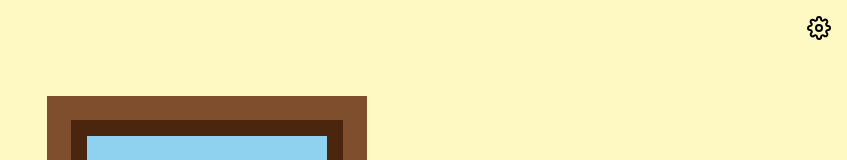
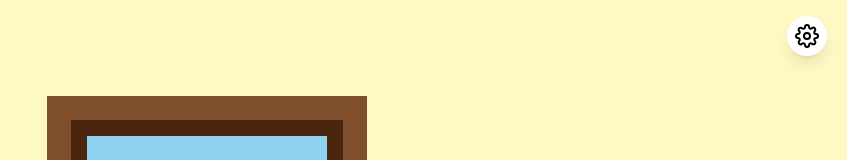
Before and after one commit to msosadev/growing-flower, a React (Create React App) app: page / in a window 1280 px wide. Shown: the top 160 px of the page, without its empty margins (433-1280 px from the left). Built offline with nearby package versions, Linux system fonts and the light colour scheme.

Commit message:
Add styling to settings button

```diff
--- a/src/components/Settings.js
+++ b/src/components/Settings.js
@@ -15,8 +15,8 @@ function Settings(props) {
 
     return (
         <>
-            <div className="fixed top-4 right-4 z-10">
-                <button onClick={toggleDialog}>
+            <div className="fixed top-4 right-5 z-10">
+                <button onClick={toggleDialog} className='p-2 bg-white rounded-full shadow-lg'>
                     <svg xmlns="http://www.w3.org/2000/svg" width="24" height="24" viewBox="0 0 24 24" fill="none" stroke="currentColor" stroke-width="2" stroke-linecap="round" stroke-linejoin="round" class="feather feather-settings"><circle cx="12" cy="12" r="3"></circle><path d="M19.4 15a1.65 1.65 0 0 0 .33 1.82l.06.06a2 2 0 0 1 0 2.83 2 2 0 0 1-2.83 0l-.06-.06a1.65 1.65 0 0 0-1.82-.33 1.65 1.65 0 0 0-1 1.51V21a2 2 0 0 1-2 2 2 2 0 0 1-2-2v-.09A1.65 1.65 0 0 0 9 19.4a1.65 1.65 0 0 0-1.82.33l-.06.06a2 2 0 0 1-2.83 0 2 2 0 0 1 0-2.83l.06-.06a1.65 1.65 0 0 0 .33-1.82 1.65 1.65 0 0 0-1.51-1H3a2 2 0 0 1-2-2 2 2 0 0 1 2-2h.09A1.65 1.65 0 0 0 4.6 9a1.65 1.65 0 0 0-.33-1.82l-.06-.06a2 2 0 0 1 0-2.83 2 2 0 0 1 2.83 0l.06.06a1.65 1.65 0 0 0 1.82.33H9a1.65 1.65 0 0 0 1-1.51V3a2 2 0 0 1 2-2 2 2 0 0 1 2 2v.09a1.65 1.65 0 0 0 1 1.51 1.65 1.65 0 0 0 1.82-.33l.06-.06a2 2 0 0 1 2.83 0 2 2 0 0 1 0 2.83l-.06.06a1.65 1.65 0 0 0-.33 1.82V9a1.65 1.65 0 0 0 1.51 1H21a2 2 0 0 1 2 2 2 2 0 0 1-2 2h-.09a1.65 1.65 0 0 0-1.51 1z"></path></svg>
                 </button>
             </div>
```
